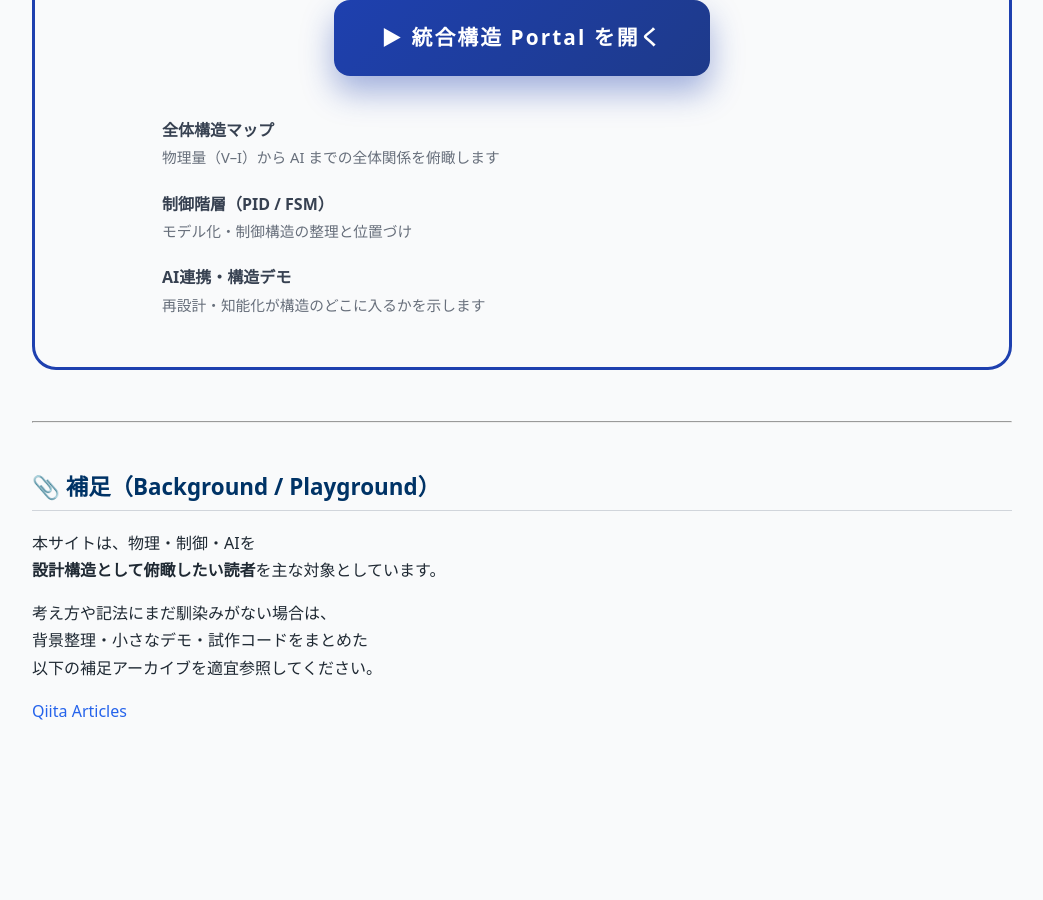
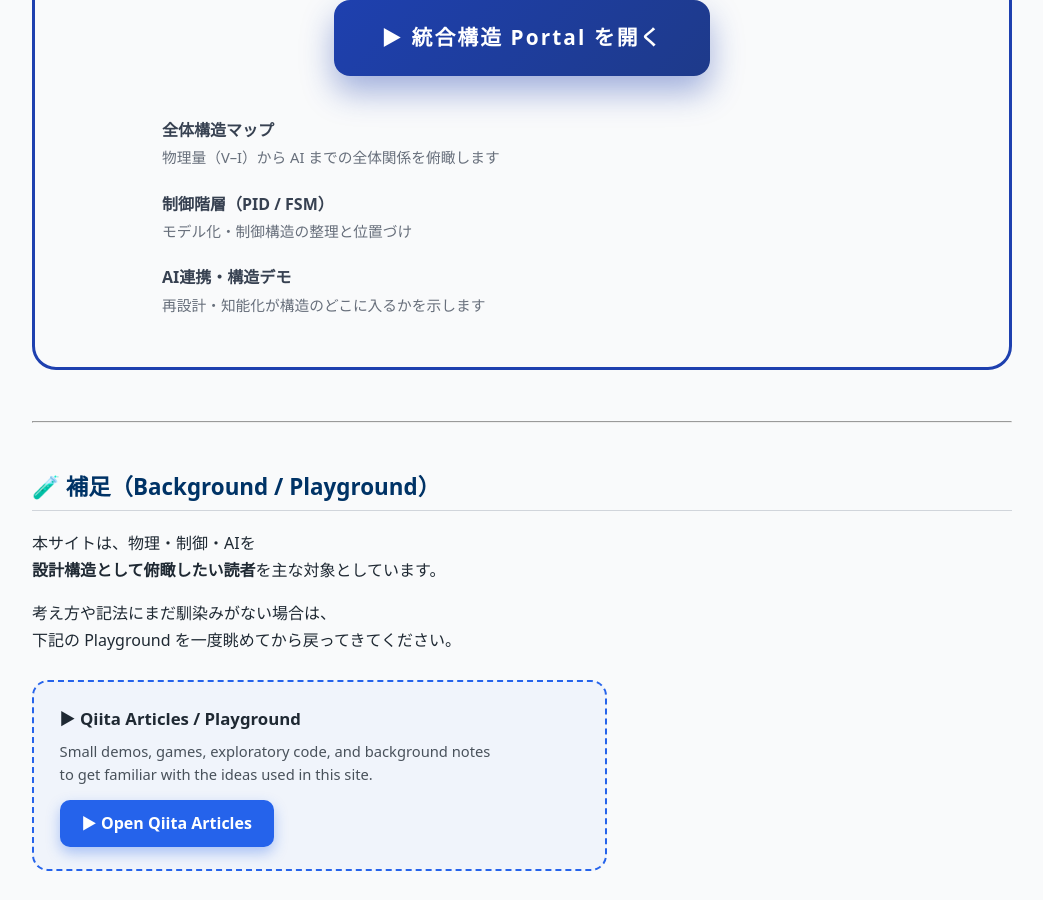
Before and after one commit to Samizo-AITL/Samizo-AITL.github.io, a Jekyll site: the page built from index.md, in a window 1280 px wide and 900 px high, scrolled down 1890 px. Shown: the whole window, without its empty margins (118-1161 px from the left). Built offline with Jekyll 4.4.1, drawn with Linux system fonts in a browser that asks for light colours; before the commit the page ends 2647 px from its top, so only the background shows below that.

Commit message:
Update index.md

```diff
--- a/index.md
+++ b/index.md
@@ -159,13 +159,46 @@ Portal は <strong>Samizo-AITL の中核ナビゲーション</strong> です。
 
 ---
 
-## 📎 補足（Background / Playground）
+## 🧪 補足（Background / Playground）
 
 本サイトは、物理・制御・AIを
 **設計構造として俯瞰したい読者**を主な対象としています。
 
 考え方や記法にまだ馴染みがない場合は、
-背景整理・小さなデモ・試作コードをまとめた
-以下の補足アーカイブを適宜参照してください。
+下記の Playground を一度眺めてから戻ってきてください。
 
-[Qiita Articles](https://samizo-aitl.github.io/qiita-articles/)
+<div style="
+  margin: 1.6em 0 0.8em 0;
+  padding: 1.4em 1.6em;
+  border: 2px dashed #2563eb;
+  border-radius: 16px;
+  background: rgba(37,99,235,0.04);
+  max-width: 520px;
+">
+
+<div style="font-size:1.05em; font-weight:700; margin-bottom:0.4em;">
+▶ Qiita Articles / Playground
+</div>
+
+<div style="font-size:0.92em; opacity:0.8; line-height:1.6;">
+Small demos, games, exploratory code, and background notes<br>
+to get familiar with the ideas used in this site.
+</div>
+
+<div style="margin-top:0.8em;">
+<a href="https://samizo-aitl.github.io/qiita-articles/"
+   style="
+     display:inline-block;
+     padding:10px 22px;
+     border-radius:10px;
+     background:#2563eb;
+     color:#ffffff;
+     font-weight:700;
+     text-decoration:none;
+     box-shadow:0 6px 14px rgba(37,99,235,0.35);
+   ">
+  ▶ Open Qiita Articles
+</a>
+</div>
+
+</div>
```
